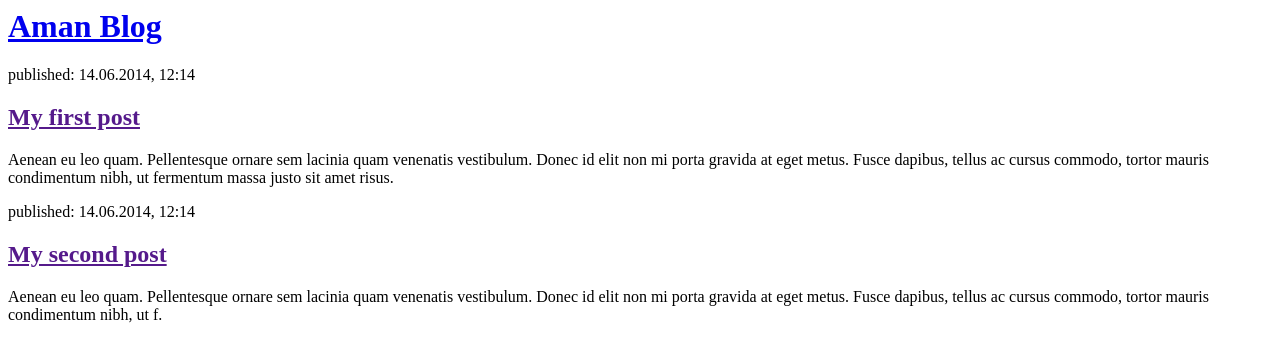
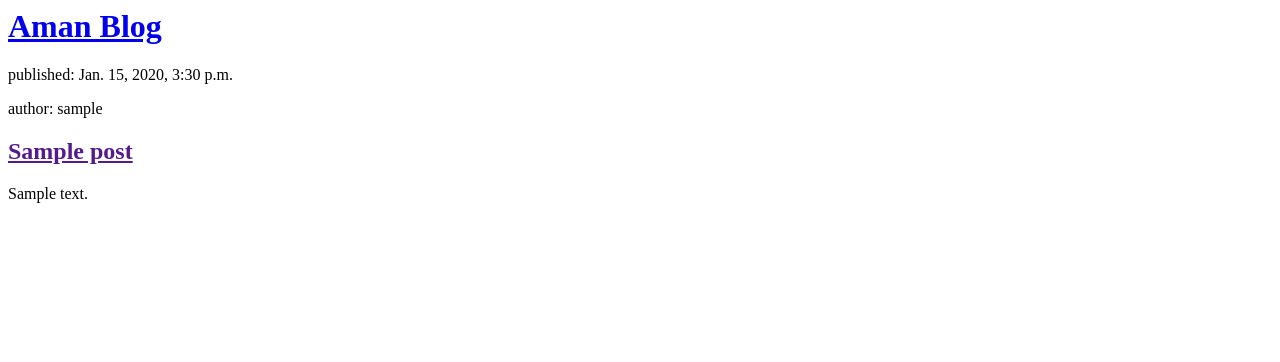
Before and after one commit to arverma/django-blog-app, a Django app: template blog/templates/blog/post_list.html in a window 1280 px wide. Shown: the top 362 px of the page. Run offline with Django 3.2, Linux system fonts and the light colour scheme; the template is opened without the code that fills it: values that come from a table or form of the project are taken from there, others are empty; tables that the repository leaves empty hold one stand-in row (values such as "Sample post").

Commit message:
Dynamic web Page

```diff
--- a/blog/templates/blog/post_list.html
+++ b/blog/templates/blog/post_list.html
@@ -7,17 +7,14 @@
             <h1><a href="/">Aman Blog</a></h1>
         </div>
 
-        <div>
-            <p>published: 14.06.2014, 12:14</p>
-            <h2><a href="">My first post</a></h2>
-            <p>Aenean eu leo quam. Pellentesque ornare sem lacinia quam venenatis vestibulum. Donec id elit non mi porta gravida at eget metus. Fusce dapibus, tellus ac cursus commodo, tortor mauris condimentum nibh, ut fermentum massa justo sit amet risus.</p>
-        </div>
-
-        <div>
-            <p>published: 14.06.2014, 12:14</p>
-            <h2><a href="">My second post</a></h2>
-            <p>Aenean eu leo quam. Pellentesque ornare sem lacinia quam venenatis vestibulum. Donec id elit non mi porta gravida at eget metus. Fusce dapibus, tellus ac cursus commodo, tortor mauris condimentum nibh, ut f.</p>
-        </div>
+        {% for post in posts %}
+          <div>
+            <p>published: {{ post.published_date }}</p>
+            <p>author: {{ post.author }}</p>
+            <h2><a href="">{{ post.title }}</a></h2>
+            <p>{{ post.content|linebreaksbr }}</p>
+          </div>
+        {% endfor %}
 
     </body>
 </html>
--- a/mysite/urls.py
+++ b/mysite/urls.py
@@ -15,9 +15,9 @@ Including another URLconf
 """
 from django.contrib import admin
 from django.urls import path
-from blog.views import home_view
+from blog.views import post_list
 
 urlpatterns = [
-    path('', home_view),
+    path('', post_list),
     path('admin/', admin.site.urls),
 ]
```
Also changed, not shown: blog/views.py (+6 -3 lines).
